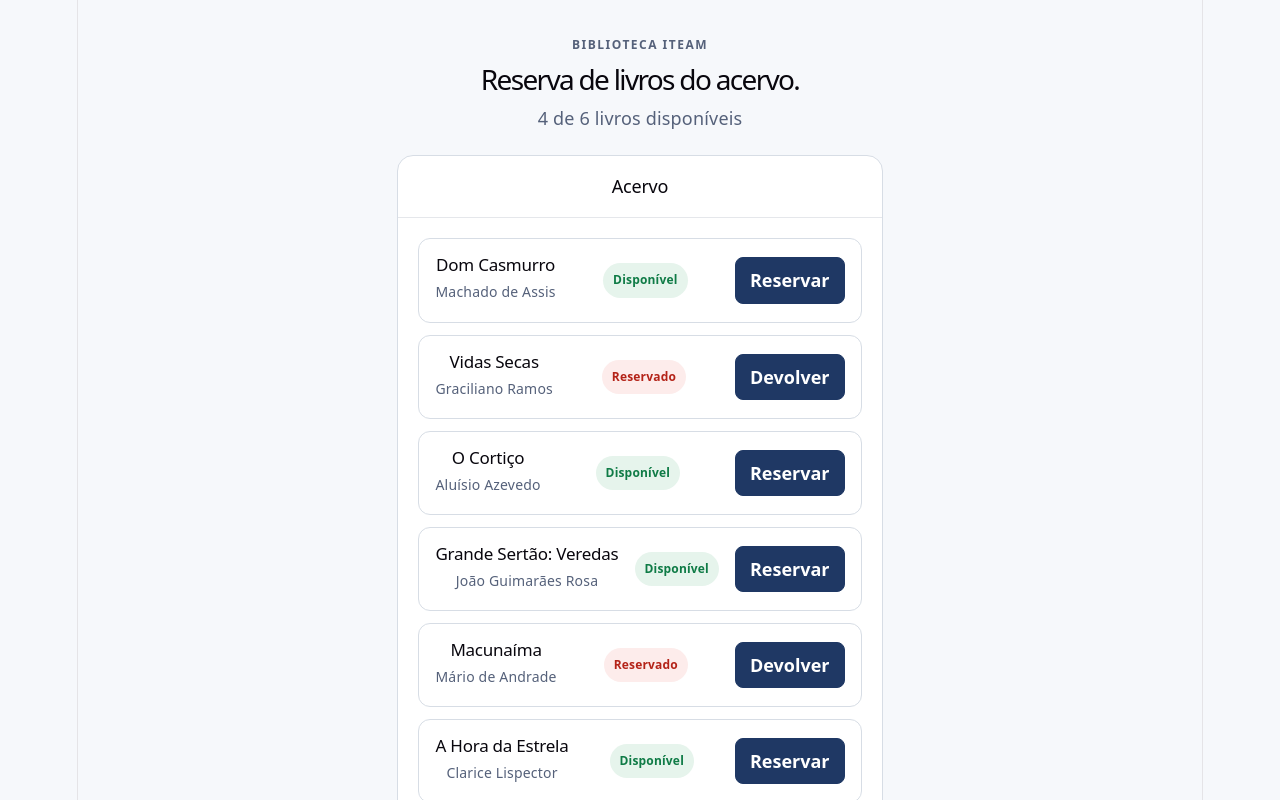
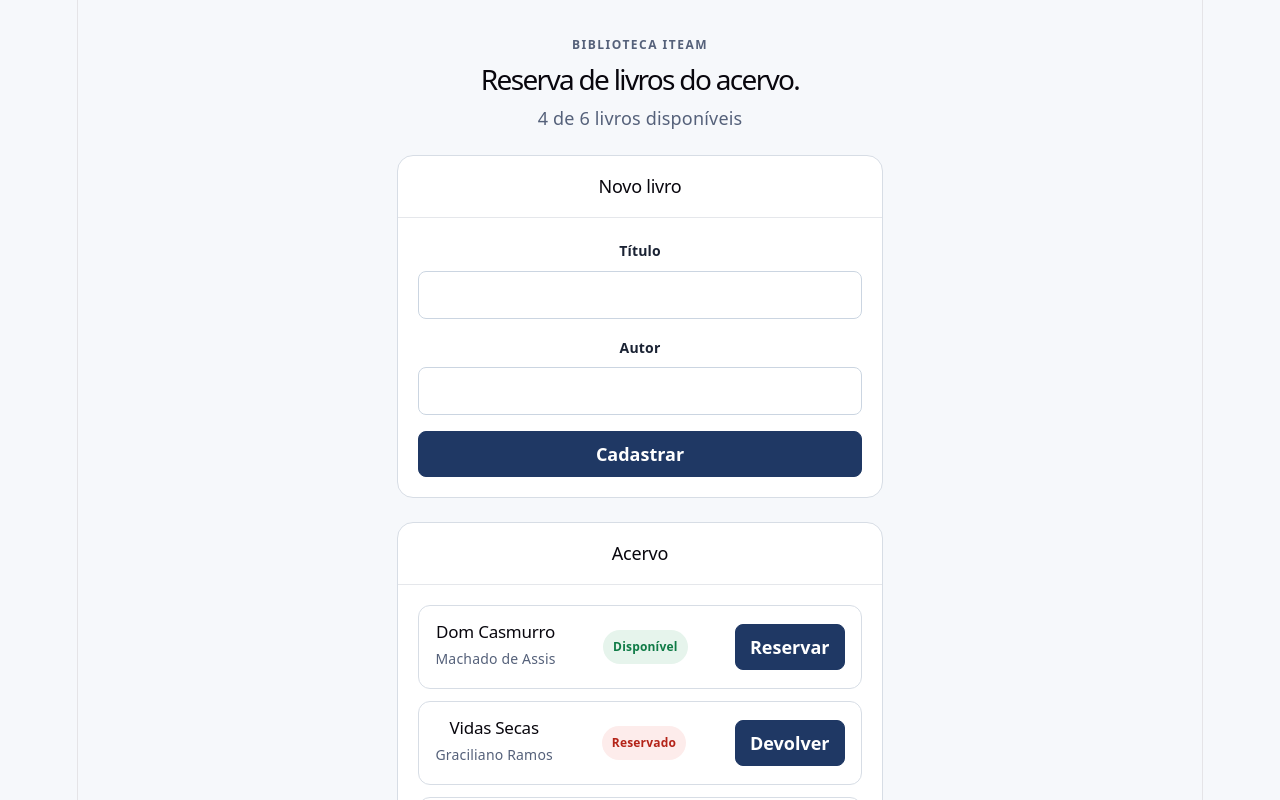
Before and after one commit to gwylhermm/Reserva-Biblioteca-gwylhermm, a React (Vite) app: page / in a window 1280 px wide. Shown: the top 800 px of the page. Built offline with nearby package versions, Linux system fonts and the light colour scheme.

Commit message:
feat: adiciona formulario de cadastro de livros

```diff
--- a/src/App.jsx
+++ b/src/App.jsx
@@ -2,6 +2,7 @@
 import "./App.css";
 import { books as initialBooks } from "./data/books";
 import BookList from "./components/BookList";
+import BookForm from "./components/BookForm";
 import Panel from "./components/Panel";
 
 export default function App() {
@@ -13,6 +14,10 @@
         book.id === bookId ? { ...book, available: !book.available } : book
       )
     );
+  }
+
+  function handleAddBook(newBook) {
+    setBooks((currentBooks) => [...currentBooks, newBook]);
   }
 
   const availableCount = books.filter((book) => book.available).length;
@@ -27,6 +32,10 @@
         </p>
       </header>
 
+      <Panel title="Novo livro">
+        <BookForm onAddBook={handleAddBook} />
+      </Panel>
+
       <Panel title="Acervo">
         <BookList books={books} onReserve={handleReserve} />
       </Panel>
--- /dev/null
+++ b/src/components/BookForm.jsx
@@ -0,0 +1,60 @@
+import { useState } from "react";
+
+const initialForm = { title: "", author: "" };
+
+export default function BookForm({ onAddBook }) {
+  const [form, setForm] = useState(initialForm);
+  const [error, setError] = useState("");
+
+  function handleChange(event) {
+    const { name, value } = event.target;
+    setForm((currentForm) => ({ ...currentForm, [name]: value }));
+  }
+
+  function handleSubmit(event) {
+    event.preventDefault();
+
+    if (form.title.trim() === "" || form.author.trim() === "") {
+      setError("Preencha o título e o autor.");
+      return;
+    }
+
+    onAddBook({
+      id: crypto.randomUUID(),
+      title: form.title,
+      author: form.author,
+      available: true,
+    });
+
+    setForm(initialForm);
+    setError("");
+  }
+
+  return (
+    <form className="book-form" onSubmit={handleSubmit}>
+      <div className="field">
+        <label htmlFor="title">Título</label>
+        <input
+          id="title"
+          name="title"
+          value={form.title}
+          onChange={handleChange}
+        />
+      </div>
+
+      <div className="field">
+        <label htmlFor="author">Autor</label>
+        <input
+          id="author"
+          name="author"
+          value={form.author}
+          onChange={handleChange}
+        />
+      </div>
+
+      {error && <p className="form-error">{error}</p>}
+
+      <button type="submit">Cadastrar</button>
+    </form>
+  );
+}
```
